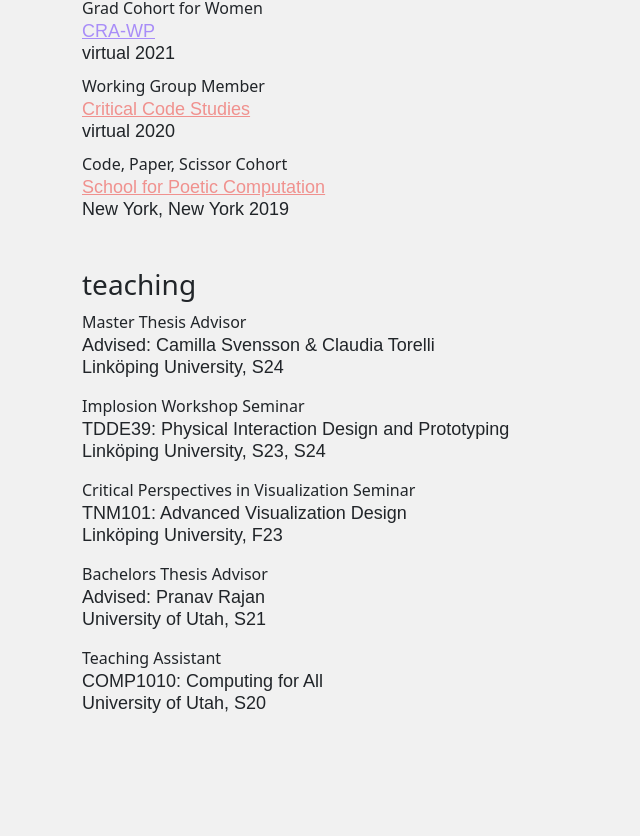
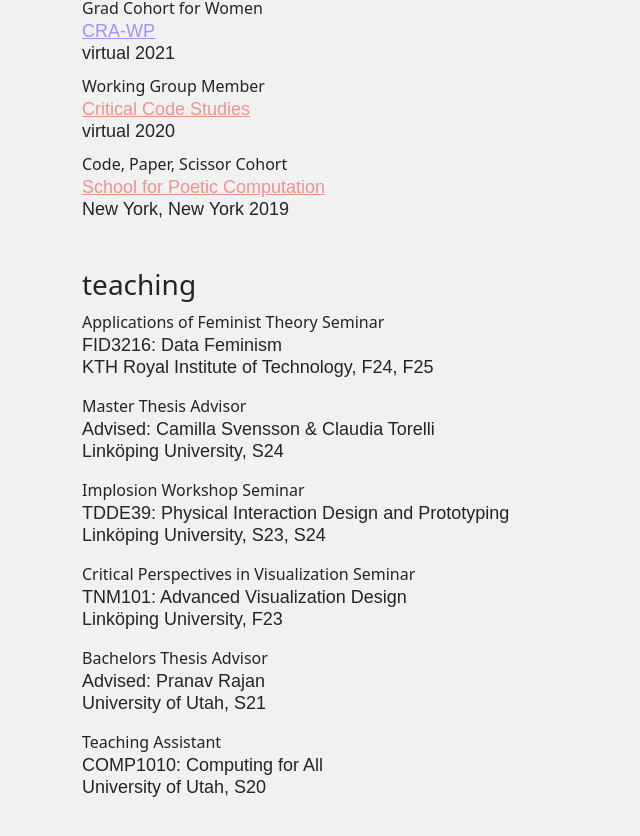
Before and after one commit to gotdairyya/gotdairyya.github.io, a Jekyll site: the page built from cv.md, in a window 1280 px wide and 900 px high, scrolled down 4323 px. Shown: the top 836 px of the window, without its empty margins (0-640 px from the left). Built offline with Jekyll 4.4.1, drawn with Linux system fonts in a browser that asks for light colours; some web fonts are replaced.

Commit message:
Updated info

```diff
--- a/_data/teaching.yml
+++ b/_data/teaching.yml
@@ -23,3 +23,8 @@
   year: 2024
   semester: S24
   role: Master Thesis Advisor
+- school: KTH Royal Institute of Technology
+  course: "FID3216: Data Feminism"
+  year: 2024
+  semester: F24, F25
+  role: Applications of Feminist Theory Seminar
```
Also changed, not shown: index.md (+15 -4 lines), 1 other file.
